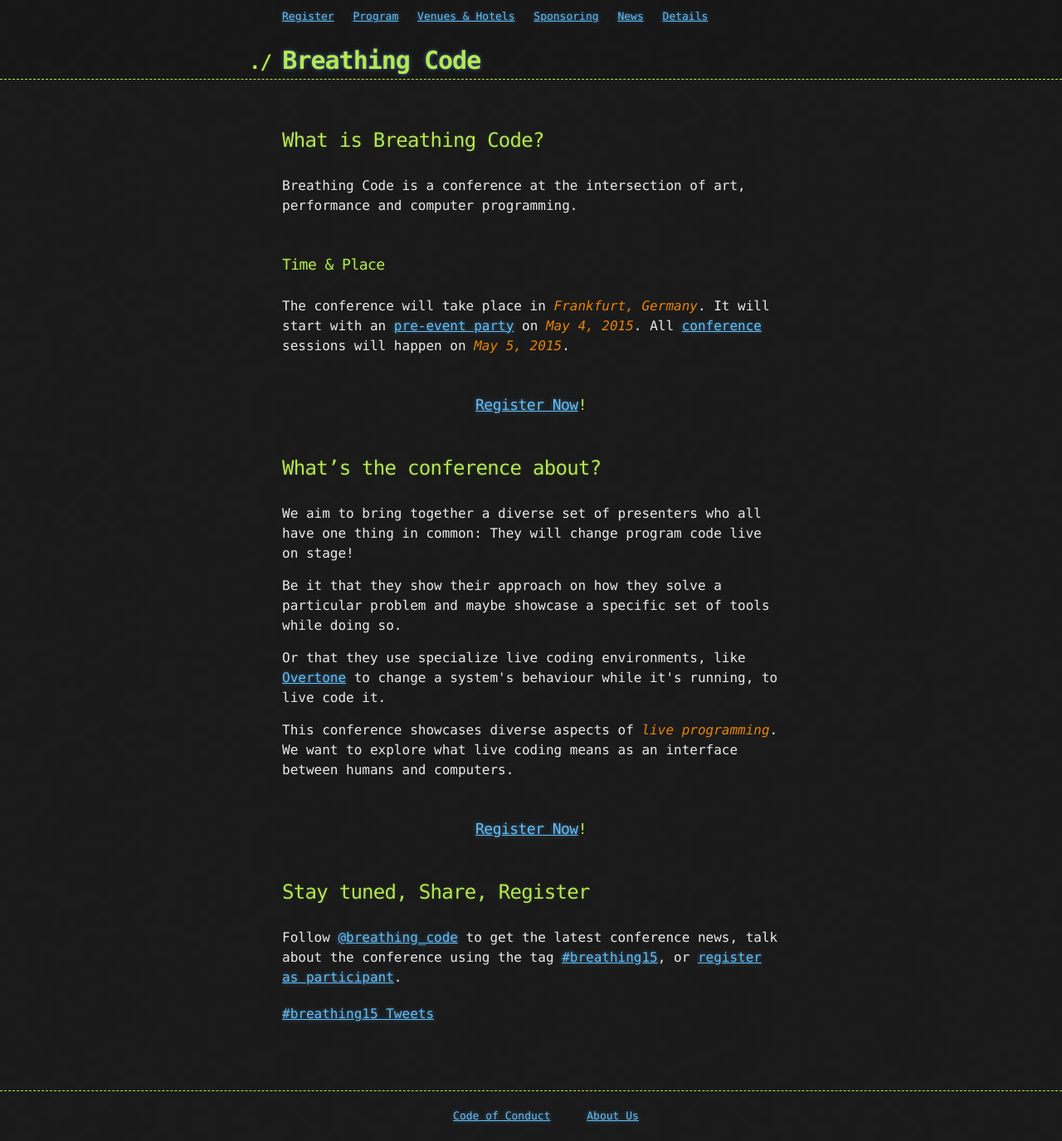
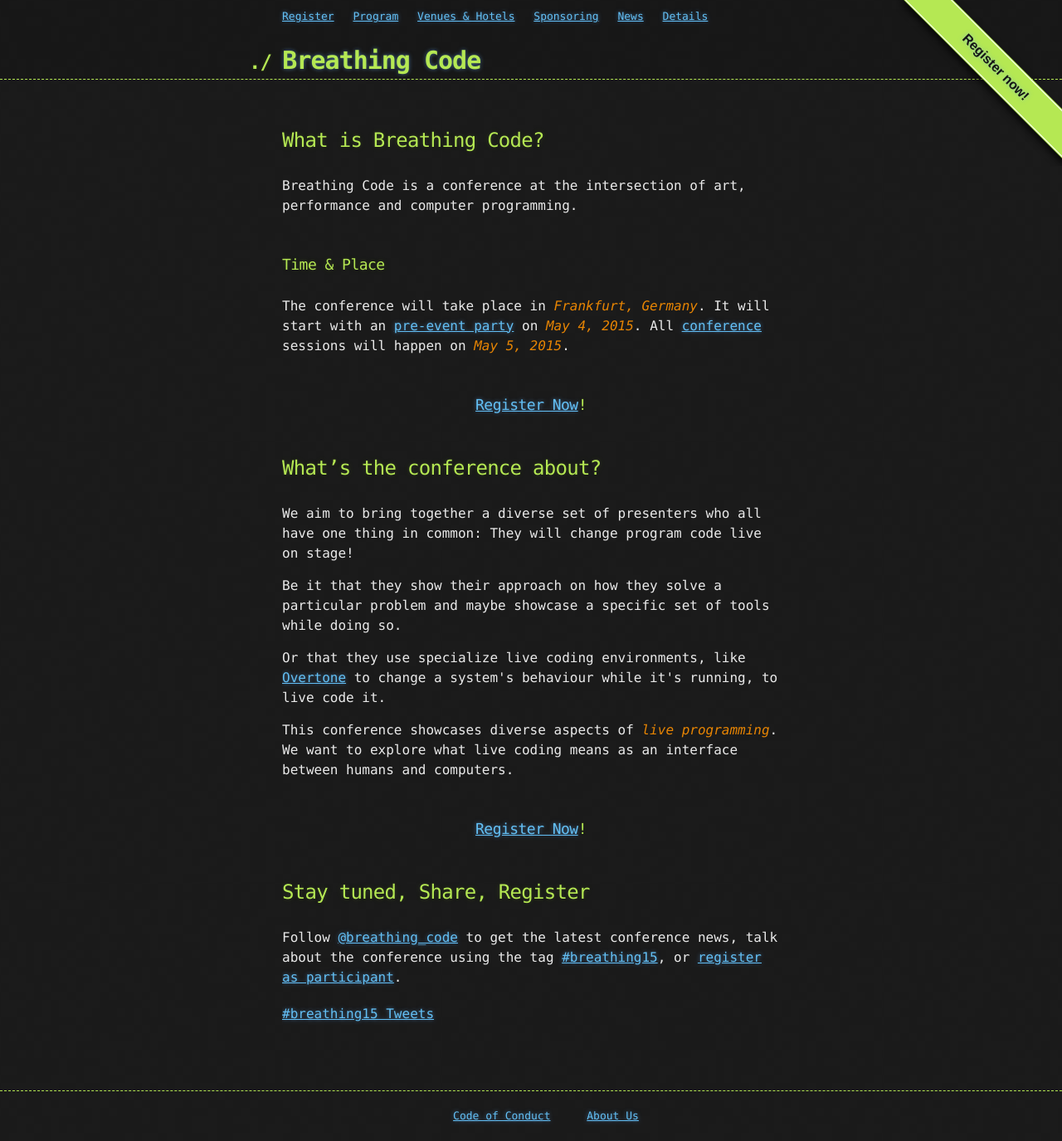
Before and after one commit to BreathingCode/BreathingCode.github.io, a Jekyll site: the page built from index.html, in a window 1280 px wide. Shown: the whole page at 83% size. Built offline with Jekyll 4.4.1, drawn with Linux system fonts in a browser that asks for light colours; nearby versions of some CDN libraries; Markdown is read by kramdown in place of the engine named in the settings; comment, search, counter and statistics services are not loaded.

Commit message:
adding a register now banner to all pages

```diff
--- a/_includes/head.html
+++ b/_includes/head.html
@@ -9,3 +9,15 @@
 <meta property="og:description" content="Breathing Code is a conference at the intersection of art, performance and computer programming. We aim to bring together a diverse set of presenters who all have one thing in common: They will change program code live on stage!" >
 <meta property="og:url" content="{{ site.url }}{{ page.url }}">
 <meta property="og:site_name" content="{{ site.title }}">
+
+<style>
+  #registerbanner
+  a{background:#B5E853;color:#151515;text-decoration:none;font-family:arial,sans-serif;text-align:center;font-weight:bold;padding:5px
+  40px;font-size:1rem;line-height:2rem;position:relative;transition:0.5s;}#registerbanner
+  a:hover{background:#B5E853;color:#fff;}#registerbanner a::before,#registerbanner
+  a::after{content:"";width:100%;display:block;position:absolute;top:1px;left:0;height:1px;background:#fff;}#registerbanner
+  a::after{bottom:1px;top:auto;}@media screen and
+  (min-width:800px){#registerbanner{position:fixed;display:block;top:0;right:0;width:200px;overflow:hidden;height:200px;z-index:9999;}#registerbanner
+  a{width:200px;position:absolute;top:60px;right:-60px;transform:rotate(45deg);-webkit-transform:rotate(45deg);-ms-transform:rotate(45deg);-moz-transform:rotate(45deg);-o-transform:rotate(45deg);box-shadow:4px
+  4px 10px rgba(0,0,0,0.8);}}
+</style>
--- a/_includes/header.html
+++ b/_includes/header.html
@@ -1,3 +1,7 @@
+<span id="registerbanner">
+  <a href="http://breathing-code.de/register.html">Register now!</a>
+</span>
+
 <header>
   <div class="container">
     <ul id="menu" class="navigation">
```
